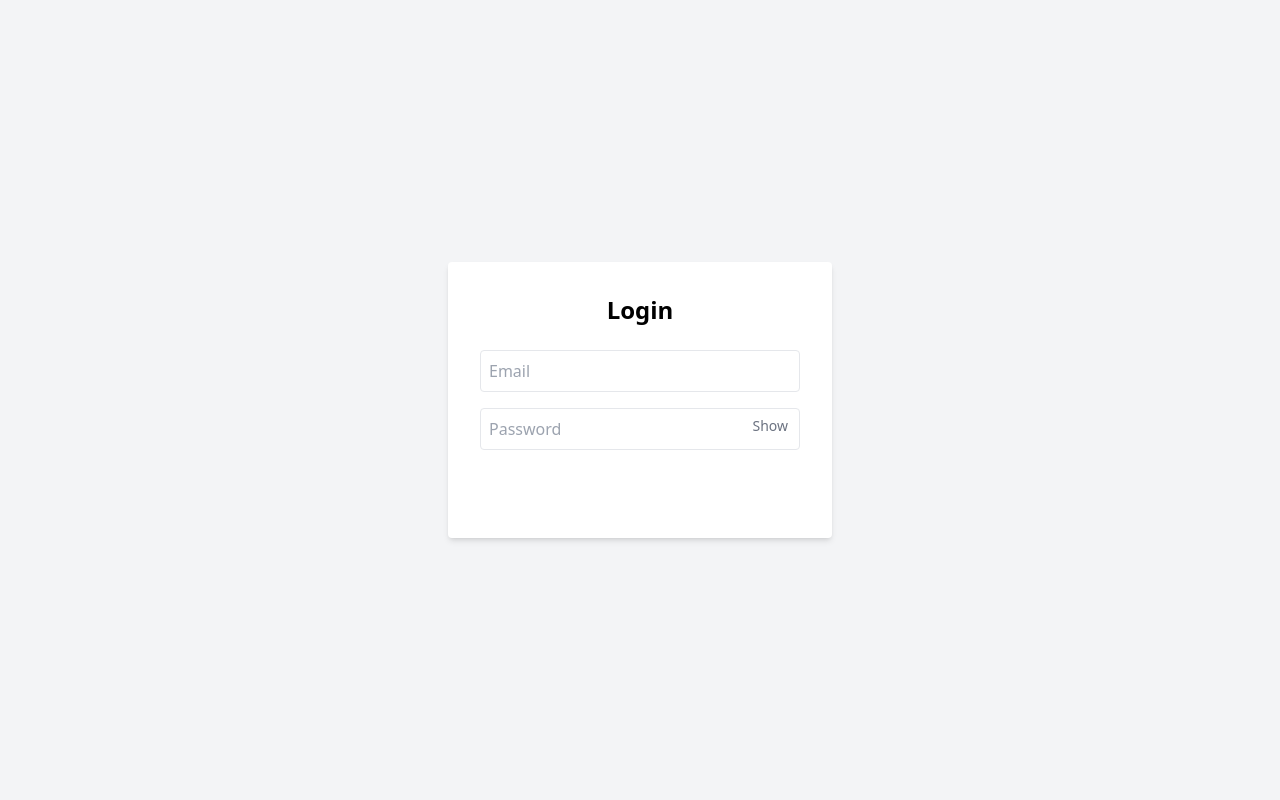
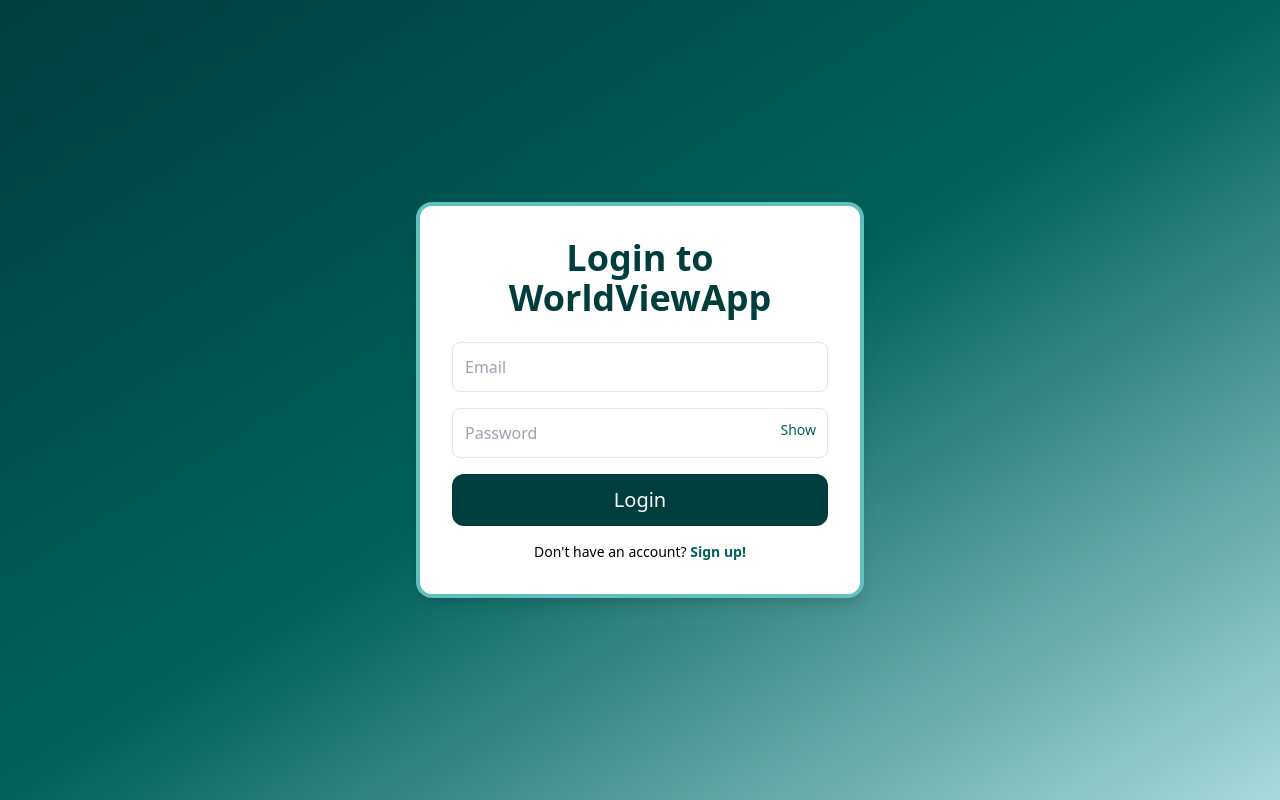
Before and after one commit to YenuliAmaratunga/WorldViewApp, a React (Vite) app in the folder frontend/: page /login in a window 1280 px wide. Built offline with nearby package versions, Linux system fonts and the light colour scheme.

Commit message:
updated css in login

```diff
--- a/frontend/src/pages/LoginPage.jsx
+++ b/frontend/src/pages/LoginPage.jsx
@@ -1,5 +1,5 @@
 import { useState } from "react";
-import { useNavigate } from "react-router-dom";
+import { useNavigate, Link } from "react-router-dom";
 import axios from "axios";
 import { API_BASE_URL } from "../config";
 
@@ -31,19 +31,22 @@ function LoginPage() {
   };
 
   return (
-    <div className="min-h-screen flex items-center justify-center bg-gray-100 font-sans">
+    <div className="min-h-screen flex flex-col bg-gradient-to-br from-deepTeal via-oceanGreen to-aquaMint">
+      <div className="flex-grow flex items-center justify-center">
         <form
           onSubmit={handleLogin}
-        className="bg-white p-8 rounded shadow-md w-full max-w-sm"
+          className="bg-white p-8 rounded-2xl shadow-lg w-full max-w-md border-4 border-skyBlue"
         >
-        <h2 className="text-2xl font-bold mb-6 text-center">Login</h2>
+          <h2 className="text-4xl font-bold text-center mb-6 font-kalnia text-deepTeal">
+            Login to WorldViewApp
+          </h2>
 
-        {error && <p className="text-red-600 mb-4">{error}</p>}
+          {error && <p className="text-red-600 mb-4 text-center">{error}</p>}
 
           <input
             type="email"
             placeholder="Email"
-          className="w-full mb-4 p-2 border rounded"
+            className="w-full mb-4 p-3 border border-softBeige rounded-lg focus:outline-none focus:ring-2 focus:ring-oceanGreen"
             value={email}
             onChange={(e) => setEmail(e.target.value)}
             required
@@ -53,14 +56,14 @@ function LoginPage() {
             <input
               type={showPassword ? "text" : "password"}
               placeholder="Password"
-            className="w-full mb-4 p-2 border rounded"
+              className="w-full mb-4 p-3 border border-softBeige rounded-lg focus:outline-none focus:ring-2 focus:ring-oceanGreen"
               value={password}
               onChange={(e) => setPassword(e.target.value)}
               required
             />
             <span
               onClick={() => setShowPassword(!showPassword)}
-            className="absolute right-3 top-2 cursor-pointer text-sm text-gray-500"
+              className="absolute right-3 top-3 cursor-pointer text-sm text-oceanGreen"
             >
               {showPassword ? "Hide" : "Show"}
             </span>
@@ -68,11 +71,22 @@ function LoginPage() {
 
           <button
             type="submit"
-          className="bg-darkGreen text-white w-full py-2 rounded hover:bg-green-700"
+            className="w-full bg-deepTeal text-white py-3 rounded-xl hover:bg-oceanGreen transition font-kalnia text-xl"
           >
             Login
           </button>
+
+          <p className="mt-4 text-center text-sm">
+            Don't have an account? {" "}
+            <Link
+              to="/signup"
+              className="text-oceanGreen font-bold hover:underline"
+            >
+              Sign up!
+            </Link>
+          </p>
         </form>
+      </div>
     </div>
   );
 }
```
Lines whose indentation alone changed are shown as unchanged.
